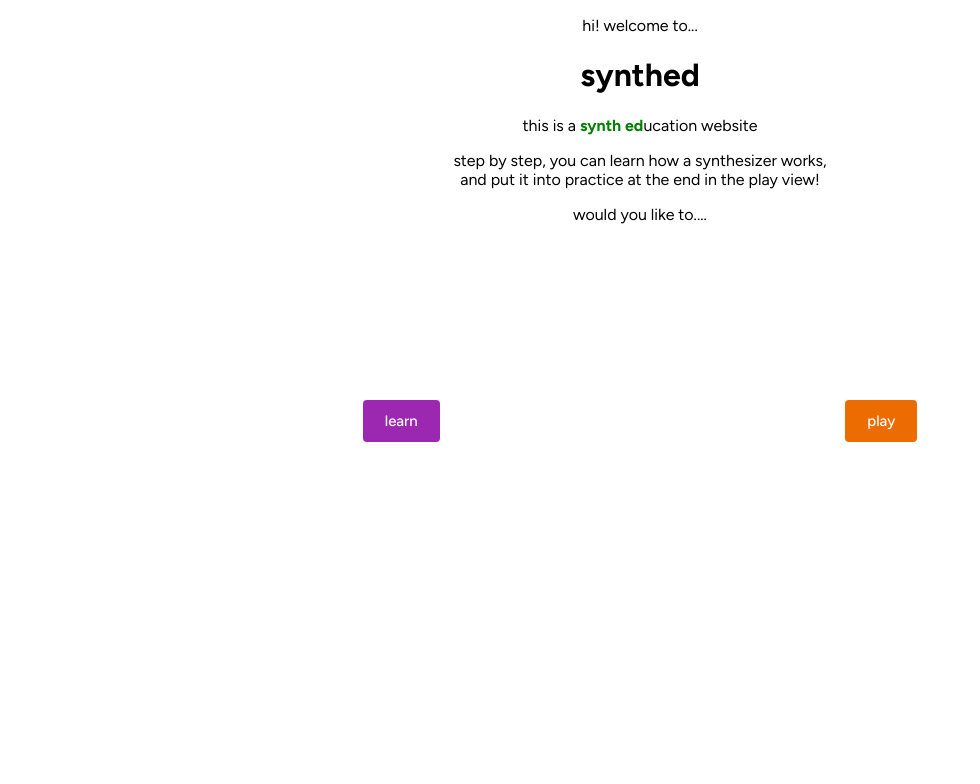
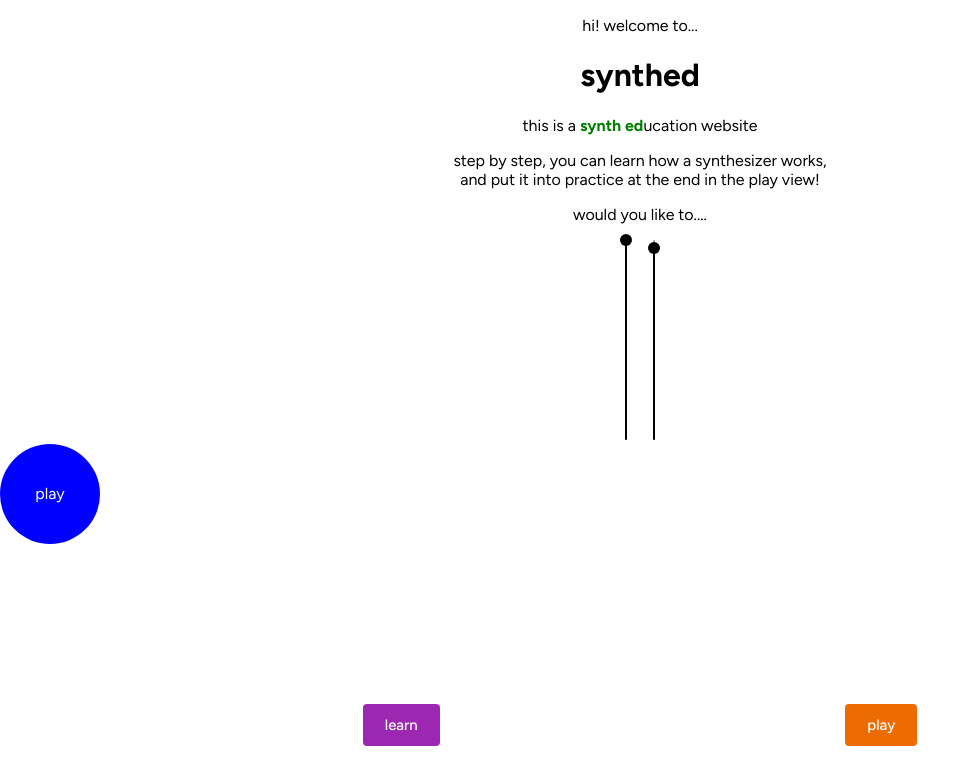
Before and after one commit to impregnablequestion/synthed, a React (Create React App) app in the folder client/: page / in a window 1280 px wide. Shown: the top 784 px of the page, without its empty margins (0-980 px from the left). Built offline with nearby package versions, Linux system fonts and the light colour scheme; no server answers.

Commit message:
Implemented logarithmic slider, relatively stable
TODO: Fix behaviour of master volume change so that it doesn't click or pop on change

```diff
--- a/client/src/app/synthMiddleware.ts
+++ b/client/src/app/synthMiddleware.ts
@@ -32,7 +32,7 @@ synthMiddleware.startListening({
     let {module, param, value} = action.payload;
     const settings = synth.settings;
 
-    // console.log("Previous: ", settings);
+    console.log("Previous: ", settings);
 
     const newSettings = {
       ...settings,
@@ -42,7 +42,7 @@ synthMiddleware.startListening({
       }
     }
 
-    // console.log("Updated: ", newSettings);
+    console.log("Updated: ", newSettings);
 
     synth.setParams(newSettings);
   }
--- a/client/src/app/synth_engine/Synthesizer.ts
+++ b/client/src/app/synth_engine/Synthesizer.ts
@@ -43,10 +43,16 @@ export default class Synthesizer {
   }
 
   refresh() {
+
+    let {currentTime} = this.context;
+
+    this.master.gain.cancelScheduledValues(currentTime);
+    this.master.gain.linearRampToValueAtTime(this.settings.general.master_gain, currentTime + 0.001)
+    this.master.gain.setValueAtTime(this.settings.general.master_gain, currentTime + 0.002);
+
     this.filter.frequency.value = this.settings.filter.frequency;
     this.filter.type = this.settings.filter.type;
     this.filter.Q.value = this.settings.filter.q;
-    this.master.gain.value = this.settings.general.master_gain;
     this.transpose = this.settings.general.octave * 12
 
     this.nodes.forEach((osc: Oscillator) => {
--- a/client/src/app/synth_engine/presets.ts
+++ b/client/src/app/synth_engine/presets.ts
@@ -22,7 +22,7 @@ const preset1: Settings = {
   general: {
     voices: 4,
     octave: 0,
-    master_gain: 0.6
+    master_gain: 1
   }
 }
 
--- a/client/src/components/Welcome.tsx
+++ b/client/src/components/Welcome.tsx
@@ -1,6 +1,8 @@
 import styled from '@emotion/styled'
 import { useNavigate } from 'react-router-dom';
 import { Button } from '@mui/material';
+import LogSlider from './controls/LogSlider';
+import NoteButton from './controls/NoteButton';
 
 const Welcome = () => {
 
@@ -13,6 +15,9 @@ const Welcome = () => {
       <p>this is a <Sp>synth ed</Sp>ucation website</p>
       <p>step by step, you can learn how a synthesizer works, <br/>and put it into practice at the end in the play view!</p>
       <p>would you like to....</p>
+      <LogSlider module='general' param='master_gain' min={0.001} max={1} step={0.001}/>
+      <LogSlider module='filter' param='frequency' min={20} max={20000} step={10}/>
+      <NoteButton note={55}/>
       <OptionsContainer>
         <Button color="secondary" variant="contained" onClick={()=>{navigate("/learn/1")}} disableElevation size='large'>learn</Button>
         <Button color="warning"variant="contained" onClick={()=>{navigate("/play")}} disableElevation size='large'>play</Button>
--- /dev/null
+++ b/client/src/components/controls/Log.ts
@@ -0,0 +1,24 @@
+class Log {
+
+  minPos: number;
+  maxPos: number;
+  minVal: number;
+  maxVal: number;
+  scale: number;
+
+  constructor(minPos: number, maxPos: number) {
+    this.minPos = minPos
+    this.maxPos = maxPos
+    this.minVal = Math.log(minPos)
+    this.maxVal = Math.log(maxPos)
+    this.scale = (this.maxVal - this.minVal) / (this.maxPos - this.minPos)
+  }
+  value(position: number) {
+    return Math.exp((position - this.minPos) * this.scale + this.minVal)
+  }
+  position(value: number) {
+    return this.minPos + (Math.log(value) - this.minVal) / this.scale
+  }
+}
+
+export default Log;
--- /dev/null
+++ b/client/src/components/controls/LogSlider.tsx
@@ -0,0 +1,55 @@
+import React from 'react'
+import { Slider } from '@mui/material';
+import { useAppDispatch, useAppSelector } from '../../app/hooks';
+import { change_param, selectSettings } from '../../features/synthSlice';
+import Log from './Log';
+
+const LogSlider = ({module, param, min, max, step}: SliderProps) => {
+
+  const selected = useAppSelector(selectSettings);
+  const dispatch = useAppDispatch();
+
+  const log = new Log(min, max)
+
+  const handleChange = (event: Event, value: number | number[]) => {
+
+    const pos = Array.isArray(value) ? value[0] : value;
+
+    dispatch(change_param({
+      module: module,
+      param: param,
+      value: log.value(pos)
+    }));
+  }
+
+  const value = selected[module as keyof Settings][param as keyof Params]
+  const position = log.position(value);
+
+  const displayValue = (position: number) => {
+    const value = log.value(position);
+    return Math.round(value*100)/100
+  }
+
+  return (
+    <Slider
+      sx={{
+        height: 200,
+        '& input[type="range"]': {
+          WebkitAppearance: 'slider-vertical',
+        },
+      }}
+      size="small"
+      orientation="vertical"
+      step={step}
+      min={min}
+      max={max}
+      scale={displayValue}
+      value={position}
+      onChange={handleChange}
+      aria-label={param}
+      valueLabelDisplay="auto"
+    />
+  )
+}
+
+export default LogSlider
--- /dev/null
+++ b/client/src/types/import-types.d.ts
@@ -0,0 +1,4 @@
+declare module 'd3-scale' {
+  const scaleLog: any;
+  export = <any> {};
+}
```
